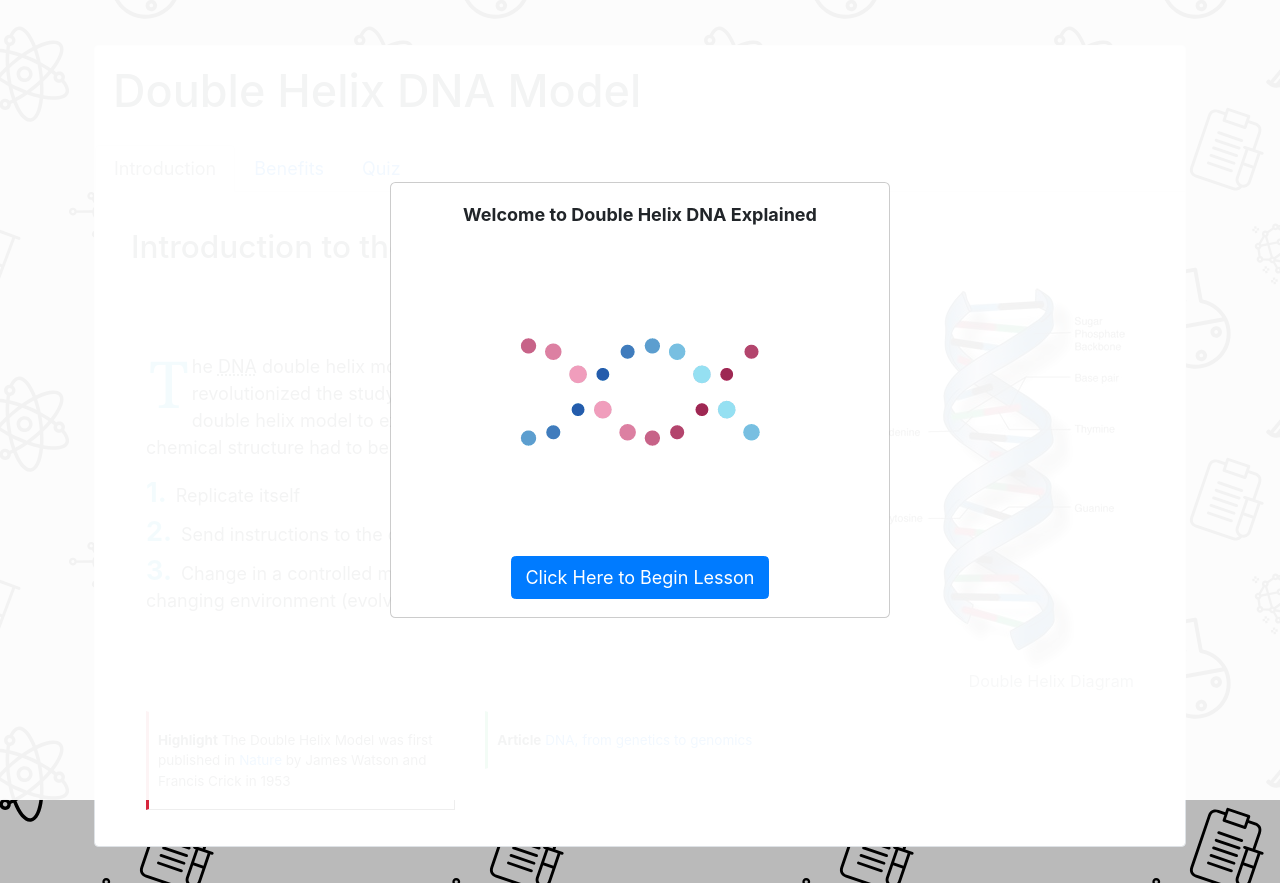
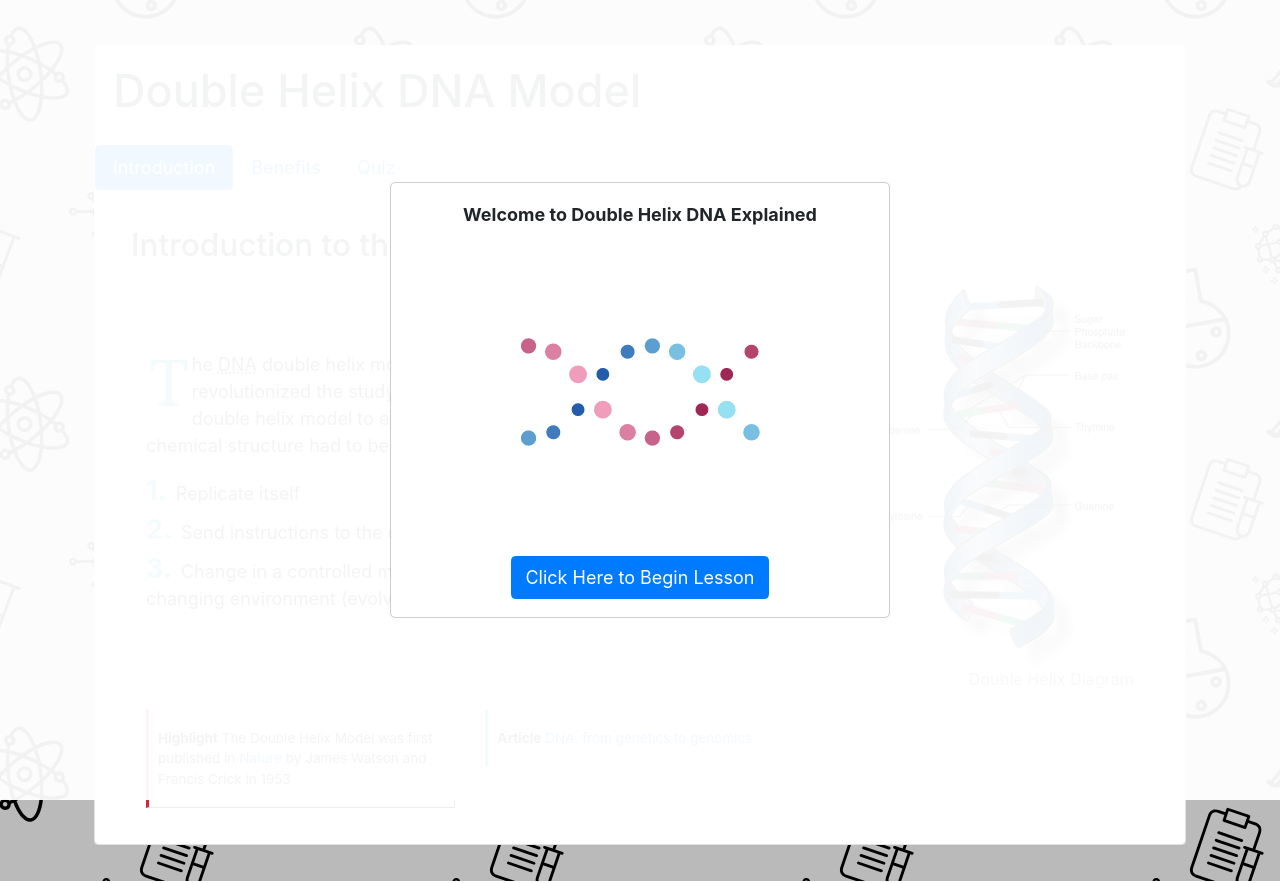
Before and after one commit to MDykeman/dbl-helix, a website: page index.html in a window 1280 px wide. Drawn offline with nearby package versions, Linux system fonts and the light colour scheme.

Commit message:
replacing the tab navigations with pill style navigation

```diff
--- a/index.html
+++ b/index.html
@@ -21,18 +21,18 @@
         <div class="row align-self-center app-wrapper">
 
             <h1>Double Helix DNA Model</h1>
-            <ul class="nav nav-tabs w-100" id="myTab" role="tablist">
+            <ul class="nav nav-pills w-100" id="myTab" role="tablist">
                 <li class="nav-item">
-                    <a class="nav-link active" id="intro-tab" data-toggle="tab" href="#intro" role="tab" aria-controls="intro"
+                    <a class="nav-link active" id="intro-tab" data-toggle="pill" href="#intro" role="tab" aria-controls="intro"
                         aria-selected="true">Introduction</a>
                 </li>
                 <li class="nav-item">
-                    <a class="nav-link" id="benefit-tab" data-toggle="tab" href="#benefits" role="tab" aria-controls="benefits"
+                    <a class="nav-link" id="benefit-tab" data-toggle="pill" href="#benefits" role="tab" aria-controls="benefits"
                         aria-selected="false">Benefits</a>
                 </li>
                 <li class="nav-item">
-                    <a class="nav-link" id="resources-tab" data-toggle="tab" href="#resources" role="tab" aria-controls="resources"
-                        aria-selected="false">Quiz</a>
+                    <a class="nav-link" id="resources-tab" data-toggle="pill" href="#resources" role="tab"
+                        aria-controls="resources" aria-selected="false">Quiz</a>
                 </li>
             </ul>
             <div class="tab-content" id="myTabContent">
```
